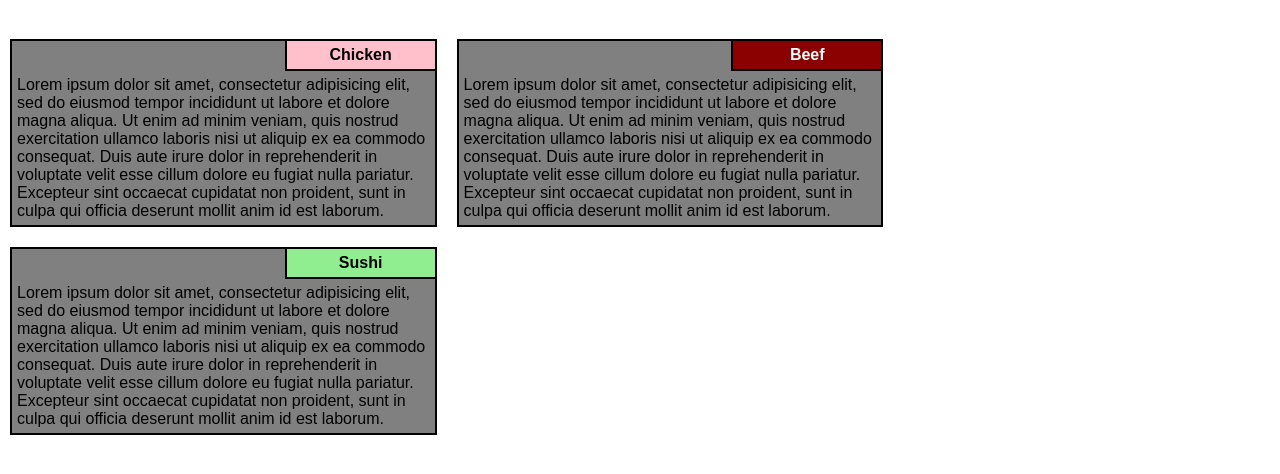
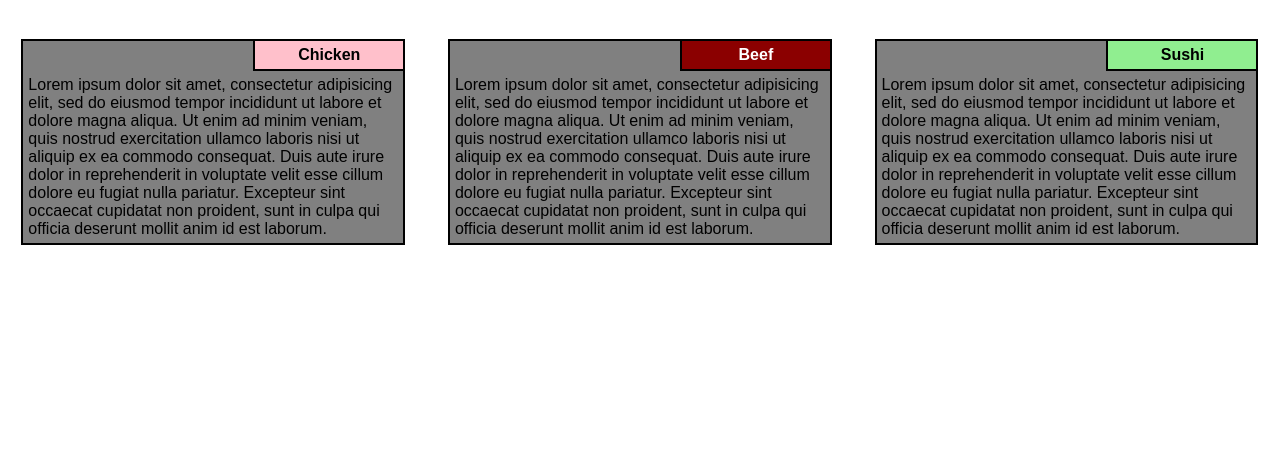
Before and after one commit to finnyexeeson/Coursera, a plain HTML site: page site/index.html in a window 1280 px wide. Shown: the part 68-542 px from the top of the page. Drawn offline with Linux system fonts and the light colour scheme.

Commit message:
Positioned the floats

```diff
--- a/site/index.html
+++ b/site/index.html
@@ -7,44 +7,50 @@
 	<link rel="stylesheet" type="text/css" href="stylesheets/style.css">
 </head>
 <body>
+
+<div class="row">
 <h2> Our Menu</h2>
-<article class="row">
-	<section class= "col-md-6 col-lg-4 col-sm-12">
+	<div class= "col-md-6 col-lg-4 col-sm-12">
+		<div class="content">
 		<h1 id="chicken">Chicken</h1>
-
-			<div>
+			<p>
 				Lorem ipsum dolor sit amet, consectetur adipisicing elit, sed do eiusmod
 				tempor incididunt ut labore et dolore magna aliqua. Ut enim ad minim veniam,
 				quis nostrud exercitation ullamco laboris nisi ut aliquip ex ea commodo
 				consequat. Duis aute irure dolor in reprehenderit in voluptate velit esse
 				cillum dolore eu fugiat nulla pariatur. Excepteur sint occaecat cupidatat non
 				proident, sunt in culpa qui officia deserunt mollit anim id est laborum.
-			</div>
+			</p>
+		</div>
 
-	</section>
-	<section class= "col-md-6 col-lg-4 col-sm-12">
+	</div>
+	<div class= "col-md-6 col-lg-4 col-sm-12">
+		<div class="content">
 		<h1 id= "beef">Beef</h1>
-			<div>
+			<p>
 				Lorem ipsum dolor sit amet, consectetur adipisicing elit, sed do eiusmod
 				tempor incididunt ut labore et dolore magna aliqua. Ut enim ad minim veniam,
 				quis nostrud exercitation ullamco laboris nisi ut aliquip ex ea commodo
 				consequat. Duis aute irure dolor in reprehenderit in voluptate velit esse
 				cillum dolore eu fugiat nulla pariatur. Excepteur sint occaecat cupidatat non
 				proident, sunt in culpa qui officia deserunt mollit anim id est laborum.
-			</div>
-	</section>
-	<section class= "col-md-12 col-lg-4 col-sm-12">
+			</p>
+		</div>
+	</div>
+	<div class= "col-md-12 col-lg-4 col-sm-12">
+		<div class="content">
 		<h1 id = "sushi">Sushi</h1>
-			<div>
+			<p>
 				Lorem ipsum dolor sit amet, consectetur adipisicing elit, sed do eiusmod
 				tempor incididunt ut labore et dolore magna aliqua. Ut enim ad minim veniam,
 				quis nostrud exercitation ullamco laboris nisi ut aliquip ex ea commodo
 				consequat. Duis aute irure dolor in reprehenderit in voluptate velit esse
 				cillum dolore eu fugiat nulla pariatur. Excepteur sint occaecat cupidatat non
 				proident, sunt in culpa qui officia deserunt mollit anim id est laborum.
-			</div>
-	</section>
+			</p>
+		</div>
+	</div>
 
-</article>
+</div>
 </body>
 </html>
--- a/site/stylesheets/style.css
+++ b/site/stylesheets/style.css
@@ -22,13 +22,17 @@ h2{
 	padding: 30px;
 }
 
-section  {
+.content {
 	background-color: grey;
 	border: 2px black solid;
-	margin:10px;
+	width: 90%;
+	margin-right:auto;
+	margin-left:auto;
+	margin-top: 10px;
+	margin-bottom: 10px;
 }
 
-div{
+p{
 	clear: right;
 	padding: 5px;
 }
@@ -132,7 +136,7 @@ div{
 	width: 91.66%
 }
 .col-md-12{
-	width: 100%
+	width: 100%;
 }
 }
 
@@ -140,8 +144,7 @@ div{
 	.col-sm-1,.col-sm-2,.col-sm-3,.col-sm-4,.col-sm-5,.col-sm-6,
 .col-sm-7,.col-sm-8,.col-sm-9,.col-sm-10,.col-sm-11,.col-sm-12{
 	float: left;
-}
-.col-sm-1{
+2.col-sm-1{
 	width: 8.33%
 }
 .col-sm-2{
```
